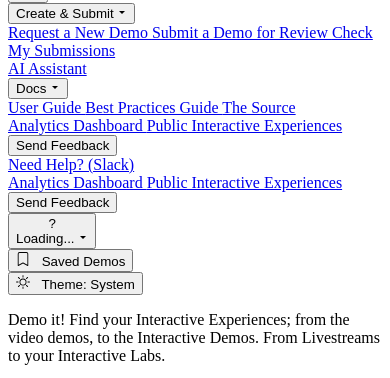
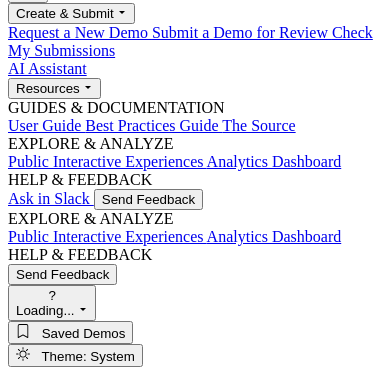
Before and after one commit to rubyyyyang/interactive-experience-hub, a website: page discovery.html in a window 390 px wide. Shown: the part 360-738 px from the top of the page. Drawn offline with Linux system fonts and the light colour scheme.

Commit message:
feat: refine Package 2A Resources navigation with grouped sections
**Navigation refinement:**
- Renamed "Docs" to "Resources" (top-level button)
- Reorganized 7 items into 3 visually distinct groups

**Desktop Resources dropdown structure:**
- GUIDES & DOCUMENTATION: User Guide, Best Practices Guide, The Source
- EXPLORE & ANALYZE: Public Interactive Experiences, Analytics Dashboard
- HELP & FEEDBACK: Ask in Slack, Send Feedback

**Mobile Resources structure:**
- GUIDES & DOCUMENTATION: User Guide, Best Practices Guide, The Source
- HELP & FEEDBACK: Ask in Slack (visible on mobile, not in More Resources)

**Mobile More Resources structure:**
- EXPLORE & ANALYZE: Public Interactive Experiences, Analytics Dashboard
- HELP & FEEDBACK: Send Feedback

**Styling:**
- Dropdown width: 330px (compact single-column)
- Section labels: 11px uppercase, muted color, subtle spacing
- Item rows: 40-44px clickable height (11px padding)
- Subtle borders between sections
- No excessive spacing or nested menus

**Changes:**
- Renamed "Need Help? (Slack)" → "Ask in Slack"
- Added navDropdownSection wrapper divs with labels
- Added navDropdownSectionLabel styling
- Increased #resourcesDropdown min-width to 330px
- Updated IDs: docsDropdown → resourcesDropdown

**Tests updated (21 tests, all pass):**
- Verified "Ask in Slack" rename
- Verified Resources dropdown exists
- Verified 3 section labels present
- Verified EXPLORE & ANALYZE has desktopOnly
- Verified structure and visibility

All 102 tests pass (81 existing + 21 Package 2A).

```diff
--- a/discovery.html
+++ b/discovery.html
@@ -78,15 +78,17 @@
         AI Assistant
       </a>
 
-      <!-- Docs Dropdown -->
+      <!-- Resources Dropdown -->
       <div class="navItem navDropdown">
-        <button class="navButton" id="docsDropdownBtn" aria-haspopup="true" aria-expanded="false" onclick="toggleDropdown('docsDropdown')">
-          Docs
+        <button class="navButton" id="resourcesDropdownBtn" aria-haspopup="true" aria-expanded="false" onclick="toggleDropdown('resourcesDropdown')">
+          Resources
           <svg class="navChevron" width="10" height="10" viewBox="0 0 10 10" fill="currentColor">
             <path d="M2 3l3 3 3-3"/>
           </svg>
         </button>
-        <div class="navDropdownMenu" id="docsDropdown" role="menu" data-section="Documentation">
+        <div class="navDropdownMenu" id="resourcesDropdown" role="menu" data-section="Resources">
+          <div class="navDropdownSection">
+            <div class="navDropdownSectionLabel">GUIDES & DOCUMENTATION</div>
             <a href="https://github.com/rubyyyyang/interactive-experience-intake/blob/main/docs/user-guide.md" target="_blank" rel="noopener" class="navDropdownItem" role="menuitem">
               User Guide
             </a>
@@ -96,36 +98,46 @@
             <a href="https://source.redhat.com/groups/private/arcade_demo_platform" target="_blank" rel="noopener" class="navDropdownItem" role="menuitem">
               The Source
             </a>
-          <div class="navDropdownDivider desktopOnly"></div>
-          <a href="https://analytics.infra.demo.redhat.com/superset/dashboard/101/" target="_blank" rel="noopener" class="navDropdownItem desktopOnly" role="menuitem">
+          </div>
+          <div class="navDropdownSection desktopOnly">
+            <div class="navDropdownSectionLabel">EXPLORE & ANALYZE</div>
+            <a href="https://www.redhat.com/en/interactive-experiences" target="_blank" rel="noopener" class="navDropdownItem" role="menuitem">
+              Public Interactive Experiences
+            </a>
+            <a href="https://analytics.infra.demo.redhat.com/superset/dashboard/101/" target="_blank" rel="noopener" class="navDropdownItem" role="menuitem">
               Analytics Dashboard
             </a>
-          <a href="https://www.redhat.com/en/interactive-experiences" target="_blank" rel="noopener" class="navDropdownItem desktopOnly" role="menuitem">
-            Public Interactive Experiences
+          </div>
+          <div class="navDropdownSection">
+            <div class="navDropdownSectionLabel desktopOnly">HELP & FEEDBACK</div>
+            <a href="https://redhat.enterprise.slack.com/archives/C07HQMHFWQG" target="_blank" rel="noopener" class="navDropdownItem" role="menuitem">
+              Ask in Slack
             </a>
-          <div class="navDropdownDivider desktopOnly"></div>
             <button onclick="openFeedbackModal(); closeAllDropdowns();" class="navDropdownItem navDropdownButton desktopOnly" role="menuitem">
               Send Feedback
             </button>
-          <div class="navDropdownDivider"></div>
-          <a href="https://redhat.enterprise.slack.com/archives/C07HQMHFWQG" target="_blank" rel="noopener" class="navDropdownItem" role="menuitem">
-            Need Help? (Slack)
-          </a>
+          </div>
         </div>
       </div>
 
       <!-- More Resources (Mobile Only) -->
       <div class="navItem navDropdown mobileOnly">
         <div class="navDropdownMenu" role="menu" data-section="More Resources">
+          <div class="navDropdownSection">
+            <div class="navDropdownSectionLabel">EXPLORE & ANALYZE</div>
+            <a href="https://www.redhat.com/en/interactive-experiences" target="_blank" rel="noopener" class="navDropdownItem" role="menuitem">
+              Public Interactive Experiences
+            </a>
             <a href="https://analytics.infra.demo.redhat.com/superset/dashboard/101/" target="_blank" rel="noopener" class="navDropdownItem" role="menuitem">
               Analytics Dashboard
             </a>
-          <a href="https://www.redhat.com/en/interactive-experiences" target="_blank" rel="noopener" class="navDropdownItem" role="menuitem">
-            Public Interactive Experiences
-          </a>
+          </div>
+          <div class="navDropdownSection">
+            <div class="navDropdownSectionLabel">HELP & FEEDBACK</div>
             <button onclick="openFeedbackModal(); closeAllDropdowns(); toggleMobileMenu();" class="navDropdownItem navDropdownButton" role="menuitem">
               Send Feedback
             </button>
+          </div>
         </div>
       </div>
 
```
Also changed, not shown: discovery_css.html (+33 -0 lines), tests/package2a-nav-destinations.test.js (+10 -10 lines). Lines whose indentation alone changed are shown as unchanged.
